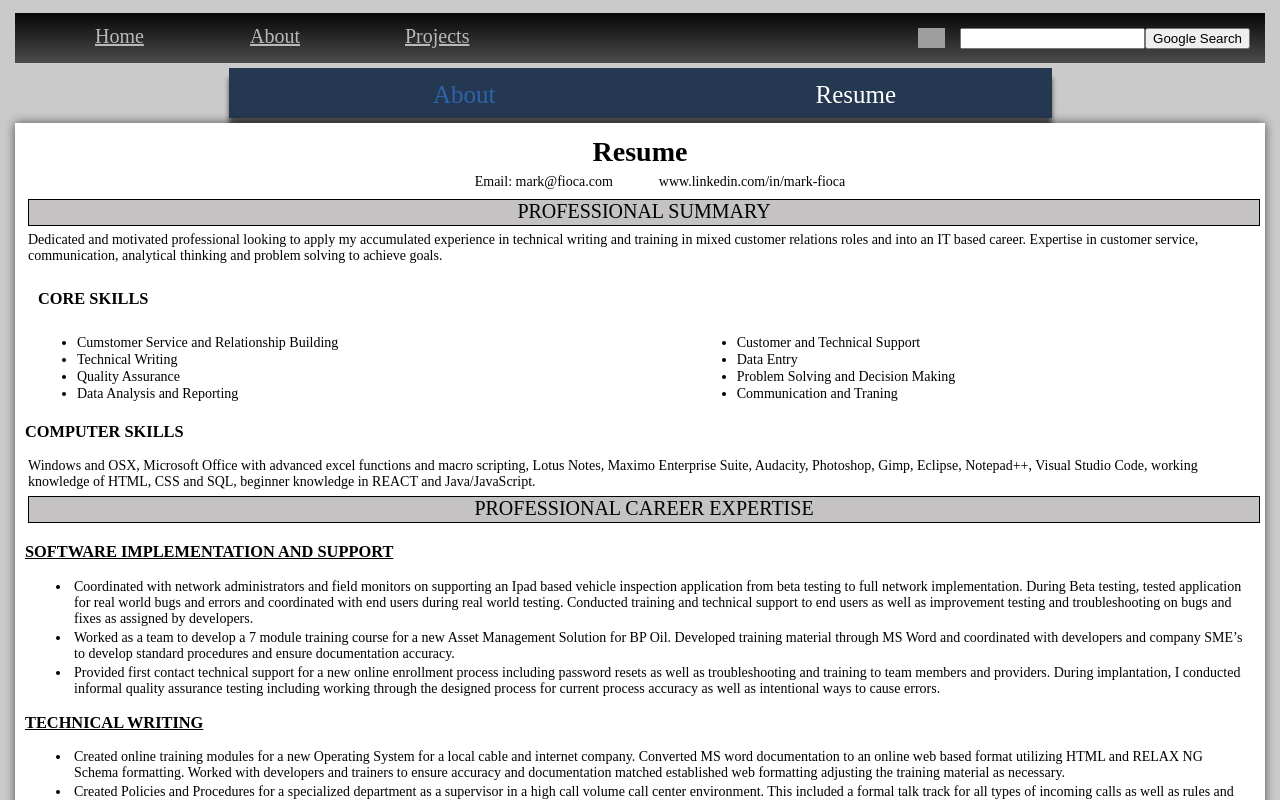
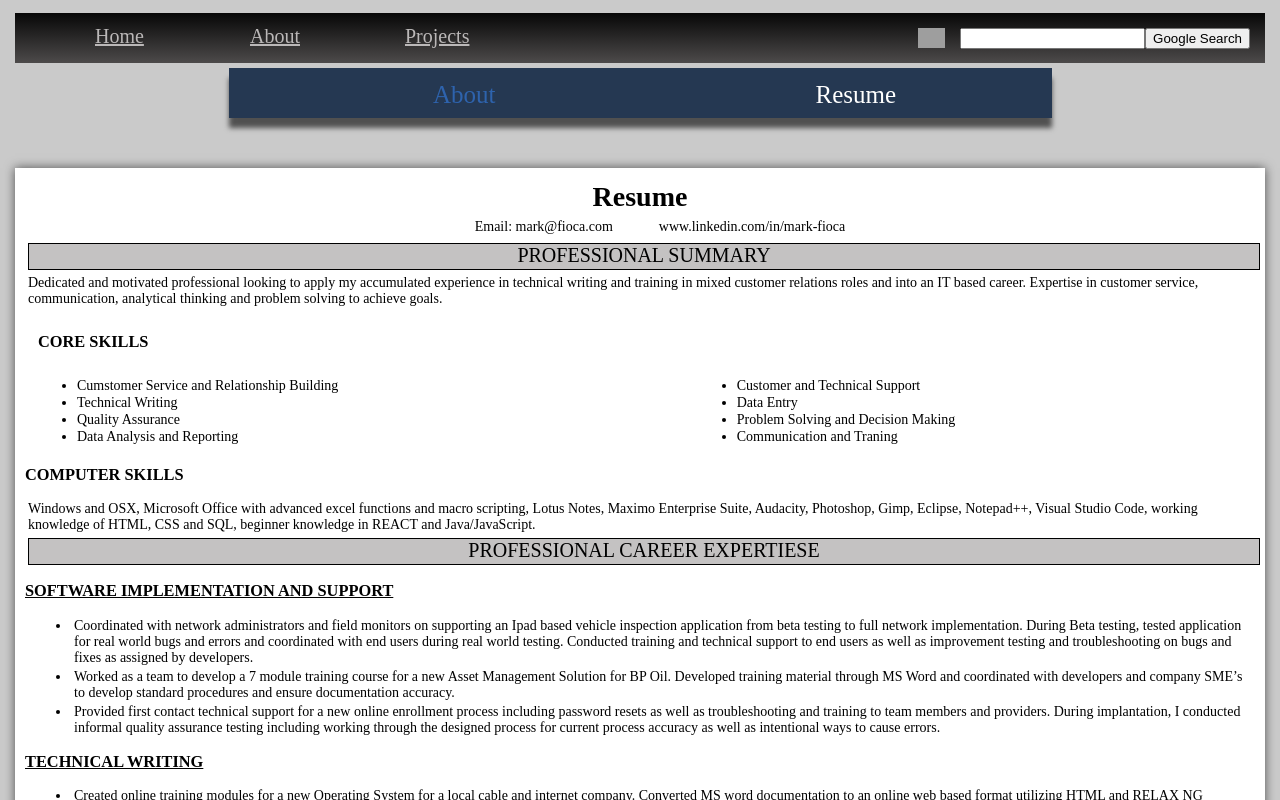
Before and after one commit to mfioca/my-page, a Next.js app: page /about in a window 1280 px wide. Both pictures are taken after a click on the item "Resume". Shown: the top 800 px of the page. Built offline with nearby package versions, Linux system fonts and the light colour scheme; grey boxes are pictures that could not be loaded.

Commit message:
style and code maintenance

```diff
--- a/components/Header.js
+++ b/components/Header.js
@@ -37,7 +37,7 @@ class Headerdropdown extends React.Component {
                     <div className="DropdownMenu" onMouseLeave={this.showList}>
                         <ul className="Dropdown-list">
                             <li className="Dropdown-list_item">
-                            <NavLink id="/tvpage" title="Tv import" />
+                            <NavLink id="/tvpage" title="TvMaze" />
 
                             </li>
                             <li className="Dropdown-list_item">
--- a/components/style.css
+++ b/components/style.css
@@ -284,7 +284,6 @@ body {
 }
 
 .about_nav > div {
-    margin: 40px;
     margin-top: 20px;
     line-height: 10px;
     min-width: 50px;
@@ -298,7 +297,7 @@ body {
 .about_header {
     margin-right: auto;
     margin-left: auto;
-    margin-bottom: 5px;
+    margin-bottom: 50px;
     background-color: rgb(37, 56, 82);
     box-shadow: 0px 10px  5px rgba(0,0,0,0.6);
 	-moz-box-shadow: 0px 10px  5px  rgba(0,0,0,0.6);
@@ -319,8 +318,8 @@ body {
 
 .tabtransition {
     -webkit-transition: all 3s ease-in-out;
-  -ms-transition: all 3s ease-in-out;
-  transition: all 3s ease-in-out;
+    -ms-transition: all 3s ease-in-out;
+    transition: all 3s ease-in-out;
 }
 .tab-list-active {
     color: white;
@@ -342,7 +341,7 @@ body {
 .about_section {
     display: flex;
     margin-top: 0px;
-    margin-bottom: 10px;
+    margin-bottom: 50px;
     padding-right: 50px;
     padding-left: 50px;
     background-color: rgb(83, 101, 138);
@@ -384,13 +383,6 @@ body {
     text-align: left;
 }
 
-.Res-divider > p {
-    background-color: rgb(196, 194, 194);
-    height: 25px;
-    width: 100%;
-    border: 1px solid black;
-}
-
 /* ***********************
 *      TvPage Inport        *
 **************************/
@@ -401,23 +393,32 @@ body {
     }
 
 .Tvpagesearch-bar input {
-width: 50%;
+    width: 50%;
 }
 
 .tvbox {
-display: flex;
-flex-wrap: wrap;
+    display: flex;
+    flex-wrap: wrap;
 }
 
 .tvbox > div {
-    width: 250px;
+    width: 275px;
     padding: 5px;
     text-align: center;
 }
 
 .tvbox :hover {
-    background-color: rgb(167, 164, 164);
+    background-color: rgb(211, 206, 206);
+    border-radius: 25px;
 }
+
+.tvbox-img {
+    box-shadow:  0 0 10px  rgba(0,0,0,0.6);
+    -moz-box-shadow: 0 0 10px  rgba(0,0,0,0.6);
+    -webkit-box-shadow: 0 0 10px  rgba(0,0,0,0.6);
+    -o-box-shadow: 0 0 10px  rgba(0,0,0,0.6);
+}
+
 
 /* ***********************
 *      DandD Page        *
@@ -469,15 +470,14 @@ flex-wrap: wrap;
 }
 .Attack-section {
     position: relative;
-    width: 487px;
+    width: 455px;
     height: 300px;
     background-color: #575555;
     box-shadow:  0 0 10px  rgba(0,0,0,0.6);
     -moz-box-shadow: 0 0 10px  rgba(0,0,0,0.6);
     -webkit-box-shadow: 0 0 10px  rgba(0,0,0,0.6);
     -o-box-shadow: 0 0 10px  rgba(0,0,0,0.6);
-    margin: 10px;
-
+    margin: 20px;
 }
 
 .Attack-roll {
--- a/pages/about_view/resumeview.js
+++ b/pages/about_view/resumeview.js
@@ -1,4 +1,21 @@
 import React, { Component } from 'react'
+
+const Dividerstyle = {
+    marginTop: 5,
+    marginBottom: 5,
+    backgroundColor: 'rgb(196, 194, 194)',
+    height: 25,
+    width: '100%',
+    border: '1px solid black',
+    textAlign: 'center',
+    fontSize: 20
+}
+
+function Divider(props) {
+    return (
+        <p style={Dividerstyle} title={props.title}>{props.title}</p>
+    );
+}
 
 
 function Resume(props) {
@@ -13,10 +30,7 @@ function Resume(props) {
                             <li className="inline-block Res-title-li">www.linkedin.com/in/mark-fioca</li>
                         </ul>
                     </div>
-                    </div>
-                    <div className="Res-divider Fsize-2 center">
-                        <p className="inline-block">PROFESSIONAL SUMMARY</p>
-                    </div>
+                    <Divider title="PROFESSIONAL SUMMARY" />
                     <div>
                         <p>
                             Dedicated and motivated professional looking to apply my accumulated experience in
@@ -56,9 +70,7 @@ function Resume(props) {
                             beginner knowledge in REACT and Java/JavaScript.
                         </p>
                     </div>
-                    <div className="Res-divider Fsize-2 center">
-                        <p className="inline-block">PROFESSIONAL CAREER EXPERTISE</p>
-                    </div>
+                    <Divider title="PROFESSIONAL CAREER EXPERTIESE" />
                     <div >
                         <h3><u>SOFTWARE IMPLEMENTATION AND SUPPORT</u></h3>
                         <ul>
@@ -130,9 +142,7 @@ function Resume(props) {
                             </li>
                         </ul>
                     </div>
-                    <div className="Res-divider Fsize-2 center">
-                        <p className="inline-block">PROFESSIONAL EXPERIENCE</p>
-                    </div>
+                    <Divider title="PROFESSIONAL EXPERIENCE" />
                     <div>
                         <table className="Res-table">
                             <tr>
@@ -184,7 +194,8 @@ function Resume(props) {
                     }
                 `}
                 </style>
-                </div>
+            </div>
+        </div>
     );
 
 }
--- a/pages/tv_info/Header.js
+++ b/pages/tv_info/Header.js
@@ -2,14 +2,15 @@ import Link from 'next/link'
 
 
 const linkStyle = {
-  marginRight: 15
+  marginRight: 15,
+  fontSize: 20
 }
 
 export default function Header2() {
   return (
     <div>
       <Link href="/tvpage">
-        <a style={linkStyle}>Home</a>
+        <a style={linkStyle}>Search Page</a>
       </Link>
     </div>
   )
--- a/pages/tv_info/MyLayout.js
+++ b/pages/tv_info/MyLayout.js
@@ -1,6 +1,5 @@
 import React from 'react'
 import Header2 from './Header'
-
 
 
 const layout2Style = {
```
Also changed, not shown: pages/about.js (+0 -7 lines), pages/tvpage.js (+5 -9 lines), pages/tvpost.js (+10 -8 lines), 5 other files (tests, documents, lock files or other folders).
